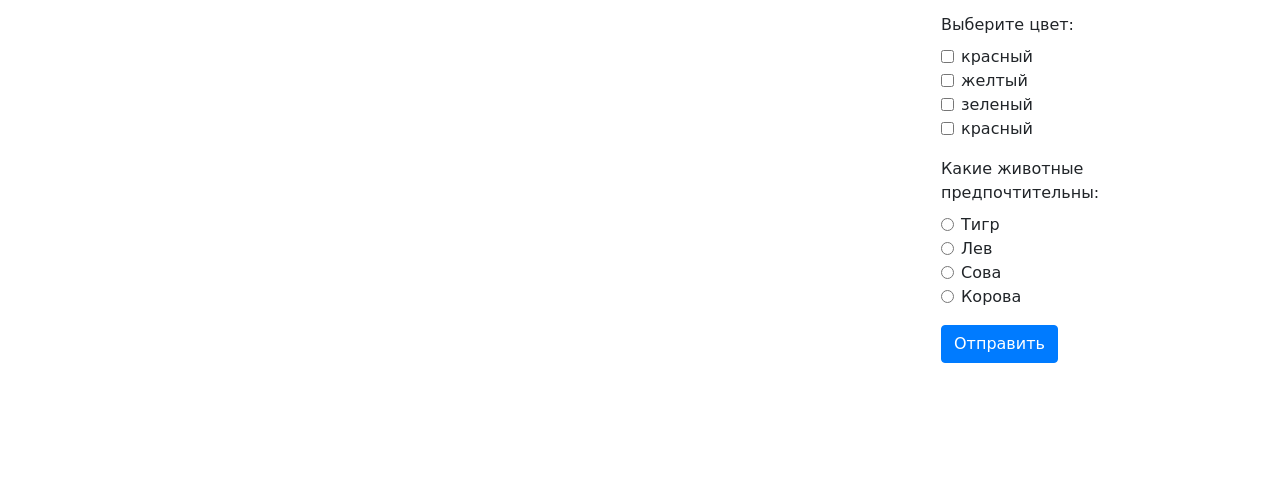
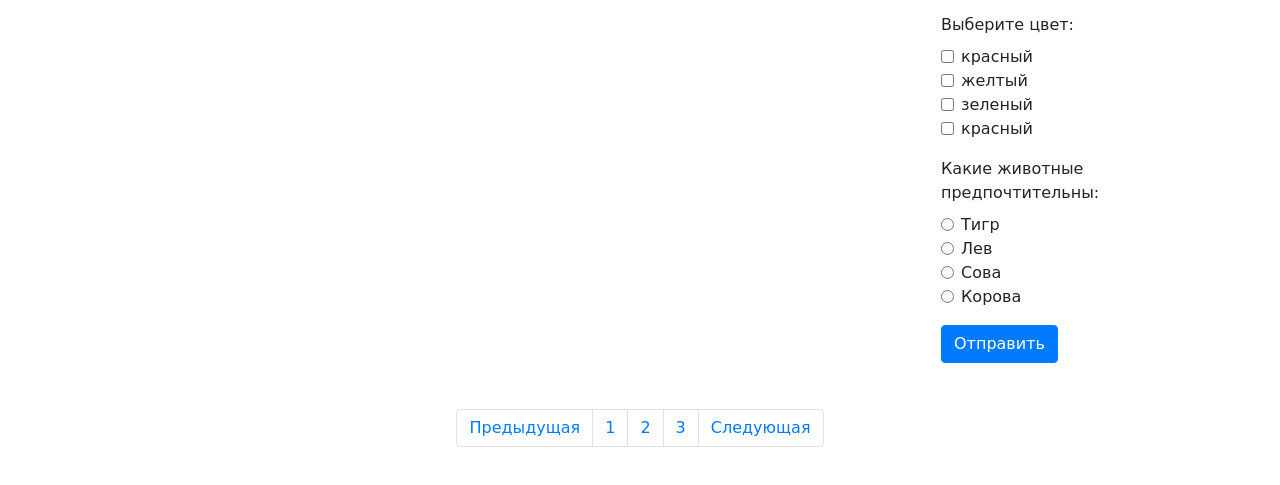
Before and after one commit to Sif-on/KN-19, a plain HTML site: page lab_4/index.html in a window 1280 px wide. Shown: the part 385-870 px from the top of the page. Before the commit the page ends 800 px from the top, so only its background shows below. Drawn offline with nearby package versions, Linux system fonts and the light colour scheme; a web font is replaced by a local one.

Commit message:
Update index.html

```diff
--- a/lab_4/index.html
+++ b/lab_4/index.html
@@ -103,7 +103,8 @@
 					</div>
 					<div class="form-group">
 						<label for="textream">Комментарий</label>
-						<input name="textream" type="textream" class="form-control" id="textream" placeholder="Введите Комментарий">
+						<input name="textream" type="textream" class="form-control" id="textream"
+							placeholder="Введите Комментарий">
 					</div>
 
 					<label for="color">Выберите цвет:</label>
@@ -164,6 +165,26 @@
 	</div>
 
 
+	<div class="container">
+		<div class="row block3">
+			<div class="col-12">
+				<nav>
+					<ul class="pagination justify-content-center">
+						<li class="page-item"><a class="page-link" href="#">Предыдущая</a></li>
+						<li class="page-item"><a class="page-link" href="#">1</a></li>
+						<li class="page-item"><a class="page-link" href="#">2</a></li>
+						<li class="page-item"><a class="page-link" href="#">3</a></li>
+						<li class="page-item"><a class="page-link" href="#">Следующая</a></li>
+					</ul>
+				</nav>
+			</div>
+		</div>
+	</div>
+
+
+
+
+
 
 	<div class="modal fade" id="myModal" tabindex="-1" role="dialog" aria-labelledby="myModalLabel" aria-hidden="true">
 		<div class="modal-dialog" role="document">
```
